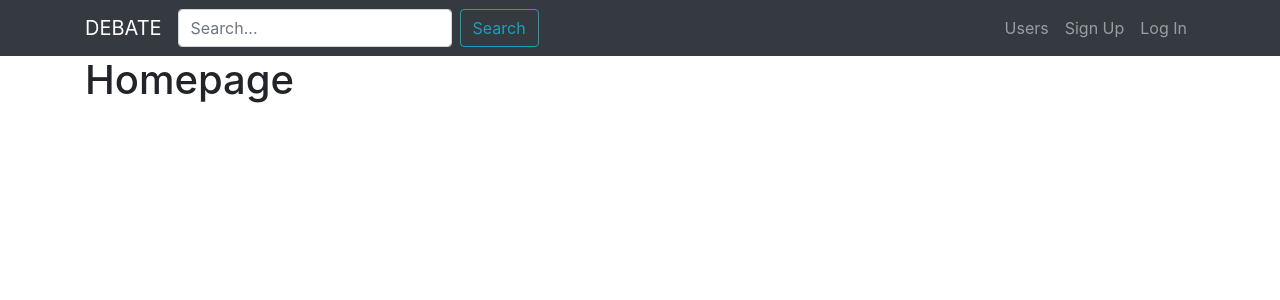
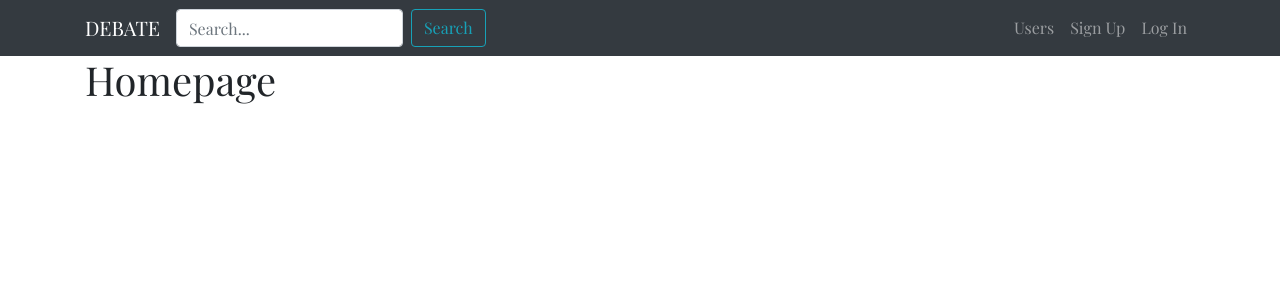
Before and after one commit to Manik5/django-playground-social-forum, a Django app: page / in a window 1280 px wide. Shown: the top 300 px of the page. Run offline with Django 3.2, Linux system fonts and the light colour scheme; some libraries are stand-ins or nearby versions.

Commit message:
added stylesheet

```diff
--- a/social_site/settings.py
+++ b/social_site/settings.py
@@ -133,7 +133,7 @@ EMAIL_BACKEND = 'django.core.mail.backends.console.EmailBackend'
 # Static files (CSS, JavaScript, Images)
 # https://docs.djangoproject.com/en/3.0/howto/static-files/
 
-STATICFILE_DIRS = [os.path.join(BASE_DIR, 'static-storage')]
+STATICFILES_DIRS = [os.path.join(BASE_DIR, 'static-storage')]
 
 STATIC_URL = '/static/'
 
--- /dev/null
+++ b/static-storage/css/debate.css
@@ -0,0 +1,3 @@
+body {
+  font-family: 'Playfair Display', serif;
+}
--- a/templates/base.html
+++ b/templates/base.html
@@ -1,3 +1,4 @@
+{% load static %}
 <!doctype html>
 <html lang="en">
 
@@ -9,6 +10,9 @@
   <!-- Bootstrap CSS -->
   <link rel="stylesheet" href="https://stackpath.bootstrapcdn.com/bootstrap/4.4.1/css/bootstrap.min.css"
     integrity="sha384-Vkoo8x4CGsO3+Hhxv8T/Q5PaXtkKtu6ug5TOeNV6gBiFeWPGFN9MuhOf23Q9Ifjh" crossorigin="anonymous">
+
+  <link href="https://fonts.googleapis.com/css2?family=Playfair+Display&display=swap" rel="stylesheet">
+  <link rel="stylesheet" href="{% static '/css/debate.css' %}">
 
   <title>{% block head_title %}Debate{% endblock head_title %}</title>
 </head>
```
